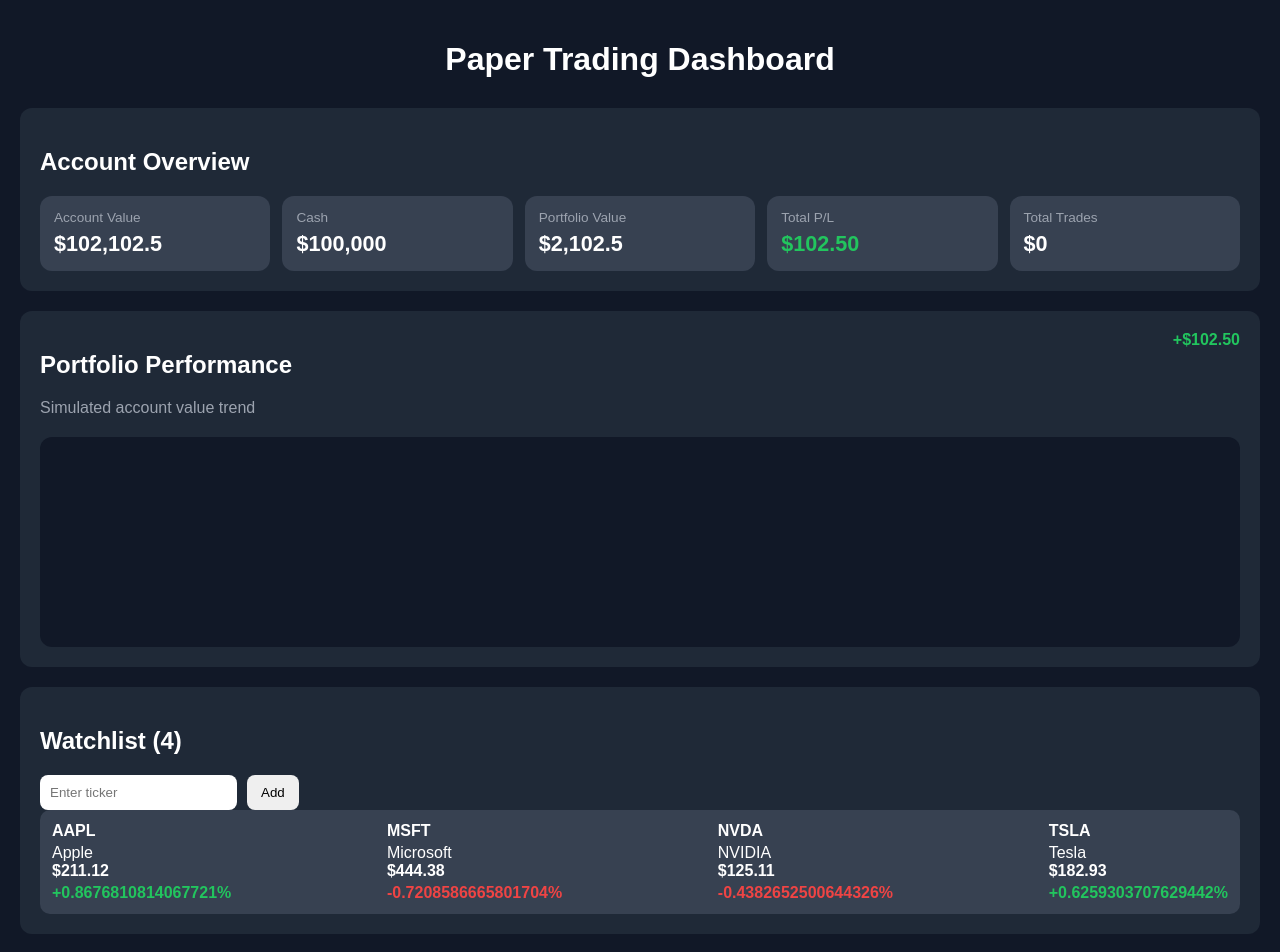
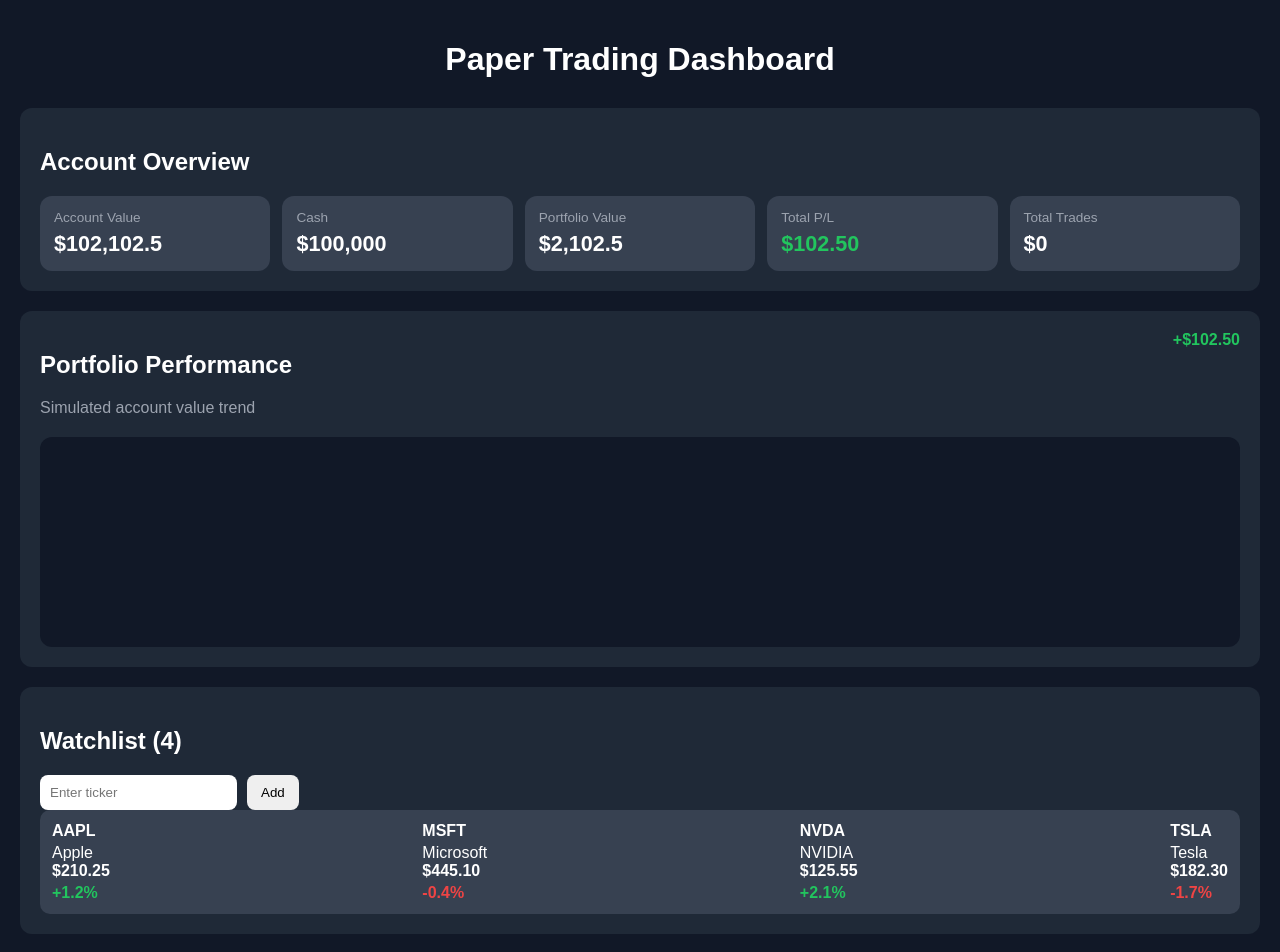
Before and after one commit to tarajeter/paper-trading-dashboard, a React (Create React App) app: page / in a window 1280 px wide. Shown: the top 952 px of the page. Built offline with nearby package versions, Linux system fonts and the light colour scheme; no server answers.

Commit message:
Integrated live stock prices with Finnhub API

```diff
--- a/package.json
+++ b/package.json
@@ -7,6 +7,7 @@
     "@testing-library/jest-dom": "^6.9.1",
     "@testing-library/react": "^16.3.2",
     "@testing-library/user-event": "^13.5.0",
+    "axios": "^1.17.0",
     "react": "^19.2.7",
     "react-dom": "^19.2.7",
     "react-scripts": "5.0.1",
--- a/src/App.js
+++ b/src/App.js
@@ -1,5 +1,7 @@
 import { useState, useEffect } from "react";
+import axios from "axios";
 import "./App.css";
+
 
 function App() {
 
@@ -30,6 +32,8 @@ function App() {
   const [tradeType, setTradeType] = useState("buy");
   const [hasLoadedSavedData, setHasLoadedSavedData] = useState(false);
   const [errorMessage, setErrorMessage] = useState("");
+
+  const API_KEY = process.env.REACT_APP_FINNHUB_API_KEY;
 
 
   useEffect(() => {
@@ -70,24 +74,6 @@ function App() {
   ]);
 
   useEffect(() => {
-    const interval = setInterval(() => {
-      setWatchlist((currentWatchlist) =>
-      currentWatchlist.map((stock) => {
-        const priceChange = (Math.random() - 0.5) * 2;
-
-        return {
-          ...stock,
-          price: Math.max(1, stock.price + priceChange),
-          change: priceChange,
-        };
-      })
-     );
-    }, 3000);
-
-    return () => clearInterval(interval);
-  }, []);
-
-  useEffect(() => {
     setPositions((currentPositions) =>
     currentPositions.map((position) => {
       const matchingStock = watchlist.find(
@@ -103,6 +89,16 @@ function App() {
     })
   );
   }, [watchlist]);
+
+  useEffect(() => {
+    updateStockPrices();
+
+    const interval = setInterval(() => {
+      updateStockPrices();
+    }, 5000);
+
+    return () => clearInterval(interval);
+  }, []);
 
 
   const addTicker = () => {
@@ -276,6 +272,29 @@ function App() {
 
     setTradeSymbol("");
     setTradeShares("");
+  }
+
+
+  async function updateStockPrices() {
+    try {
+      const updatedWatchlist = await Promise.all(
+        watchlist.map(async (stock) => {
+          const response = await axios.get(
+            `https://finnhub.io/api/v1/quote?symbol=${stock.symbol.trim()}&token=${API_KEY}`
+          );
+
+          return {
+            ...stock,
+            price: response.data.c,
+            change: response.data.dp,
+          };
+        })
+      );
+
+      setWatchlist(updatedWatchlist);
+    } catch (error) {
+      console.error(error);
+    }
   }
 
   return (
```
Also changed, not shown: 2 other files (tests, documents, lock files or other folders).
